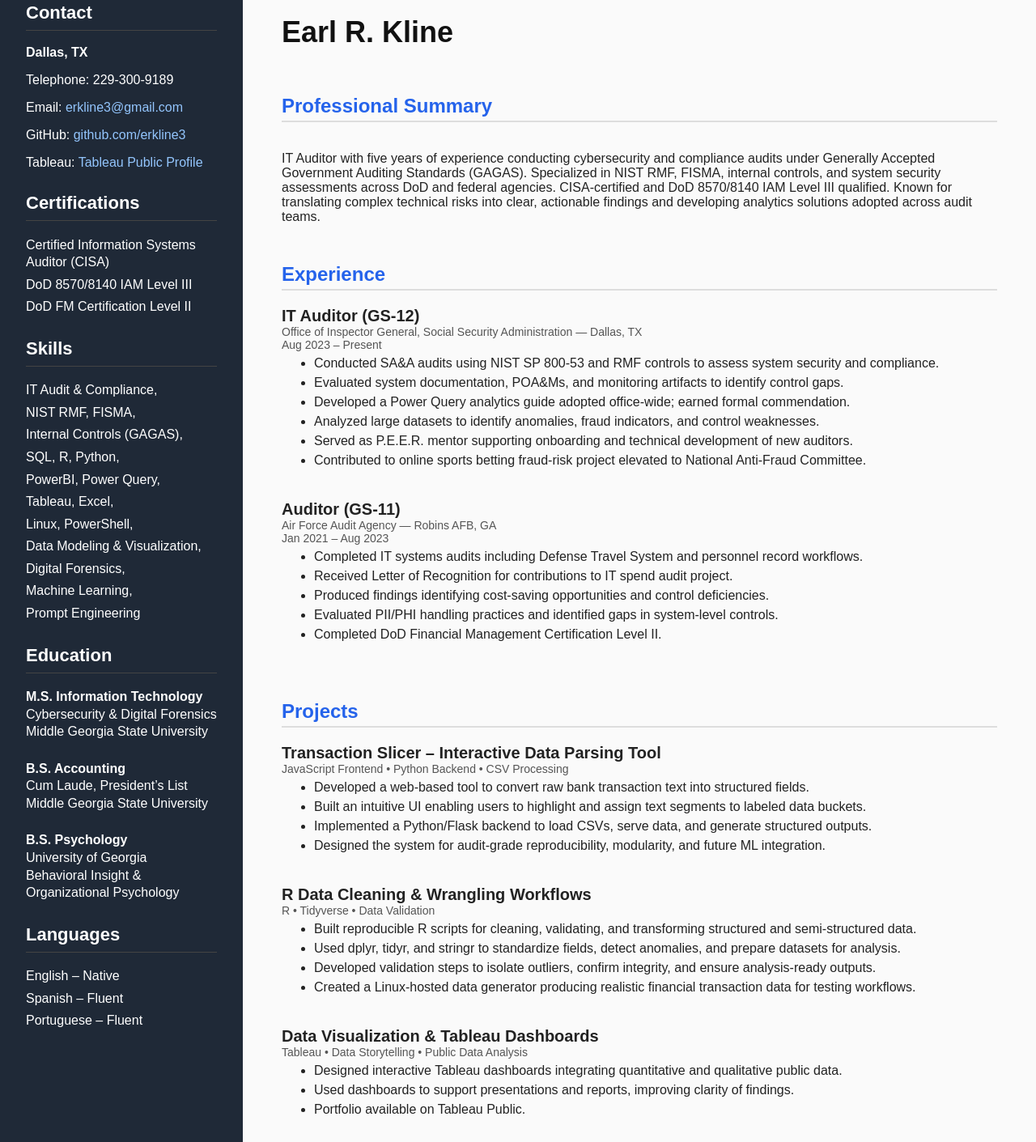
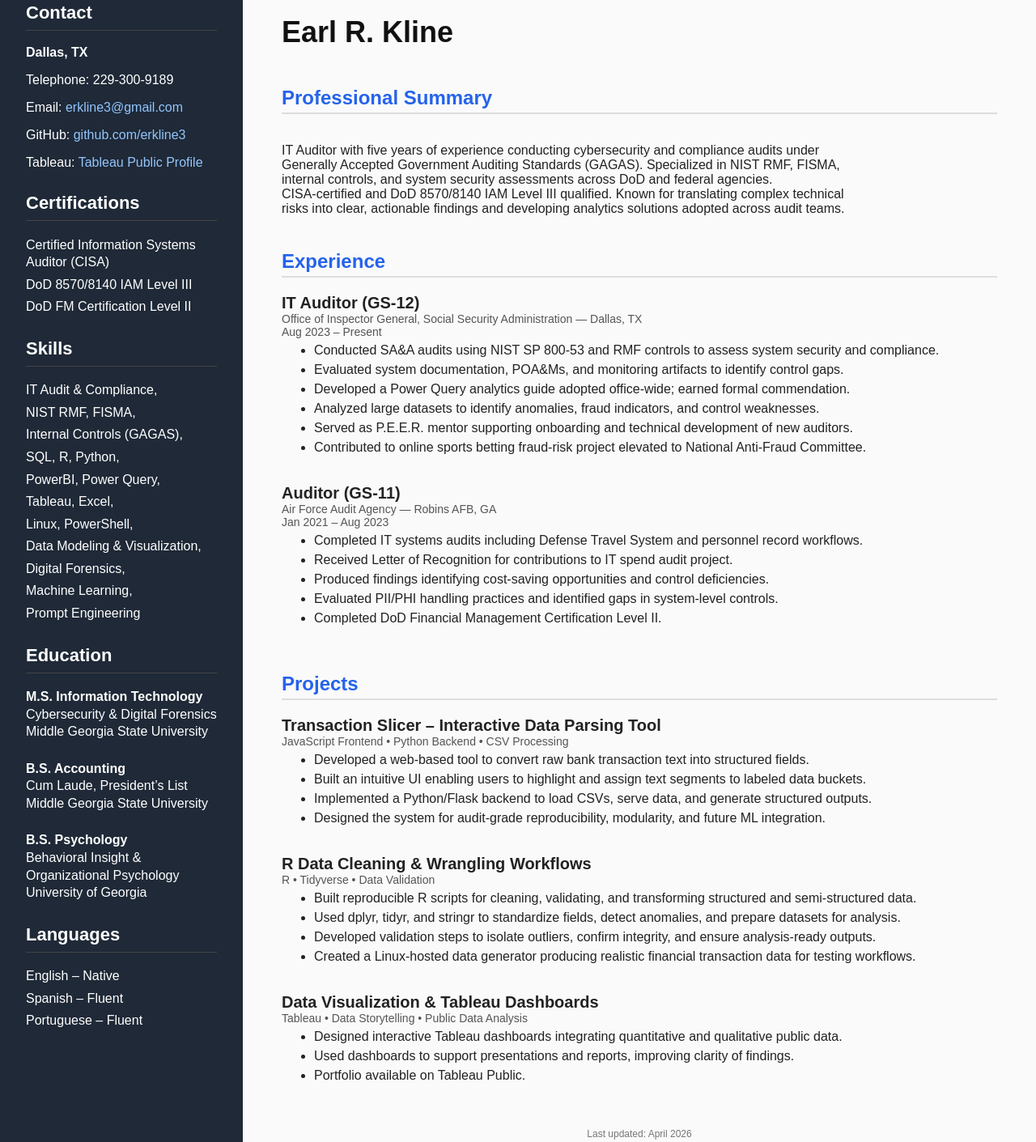
Before and after one commit to erkline3/Resume, a plain HTML site: page index.html in a window 1280 px wide. Shown: the part 29-1440 px from the top of the page at 81% size. Drawn offline with Linux system fonts and the light colour scheme.

Commit message:
Spacing Update
Spacing Update, Added CISA to title

```diff
--- a/index.html
+++ b/index.html
@@ -2,7 +2,7 @@
 <html lang="en">
 <head>
     <meta charset="UTF-8">
-    <title>Earl R. Kline – IT Auditor</title>
+    <title>Earl R. Kline – IT Auditor - CISA</title>
     <meta name="viewport" content="width=device-width, initial-scale=1.0">
 
     <style>
@@ -67,16 +67,23 @@
             color: #111;
         }
 
+        /* Section headers */
         .main h2 {
-            margin-top: 32px;
+            margin-top: 22px;
             font-size: 24px;
             border-bottom: 2px solid #ddd;
             padding-bottom: 4px;
             color: #2563eb;
         }
 
+        /* Professional Summary – narrowed for better readability */
+        .main p {
+            margin-bottom: 20px;
+            max-width: 700px; /* UPDATED WIDTH */
+        }
+
         .job, .project {
-            margin-bottom: 24px;
+            margin-bottom: 20px;
         }
 
         .job h3, .project h3 {
@@ -157,7 +164,7 @@
 
             h2 {
                 font-size: 17px !important;
-                margin-top: 14px !important;
+                margin-top: 10px !important;
                 padding-bottom: 3px !important;
             }
 
@@ -187,7 +194,6 @@
                 page-break-after: avoid;
             }
 
-            /* Footer tightened */
             footer {
                 margin-top: 6px !important;
                 font-size: 9.5px !important;
@@ -250,8 +256,8 @@
                 </li>
                 <br>
                 <li><strong>B.S. Psychology</strong><br>
-                    University of Georgia<br>
-                    Behavioral Insight & Organizational Psychology
+                    Behavioral Insight & Organizational Psychology<br>
+                    University of Georgia
                 </li>
             </ul>
         </section>
```
